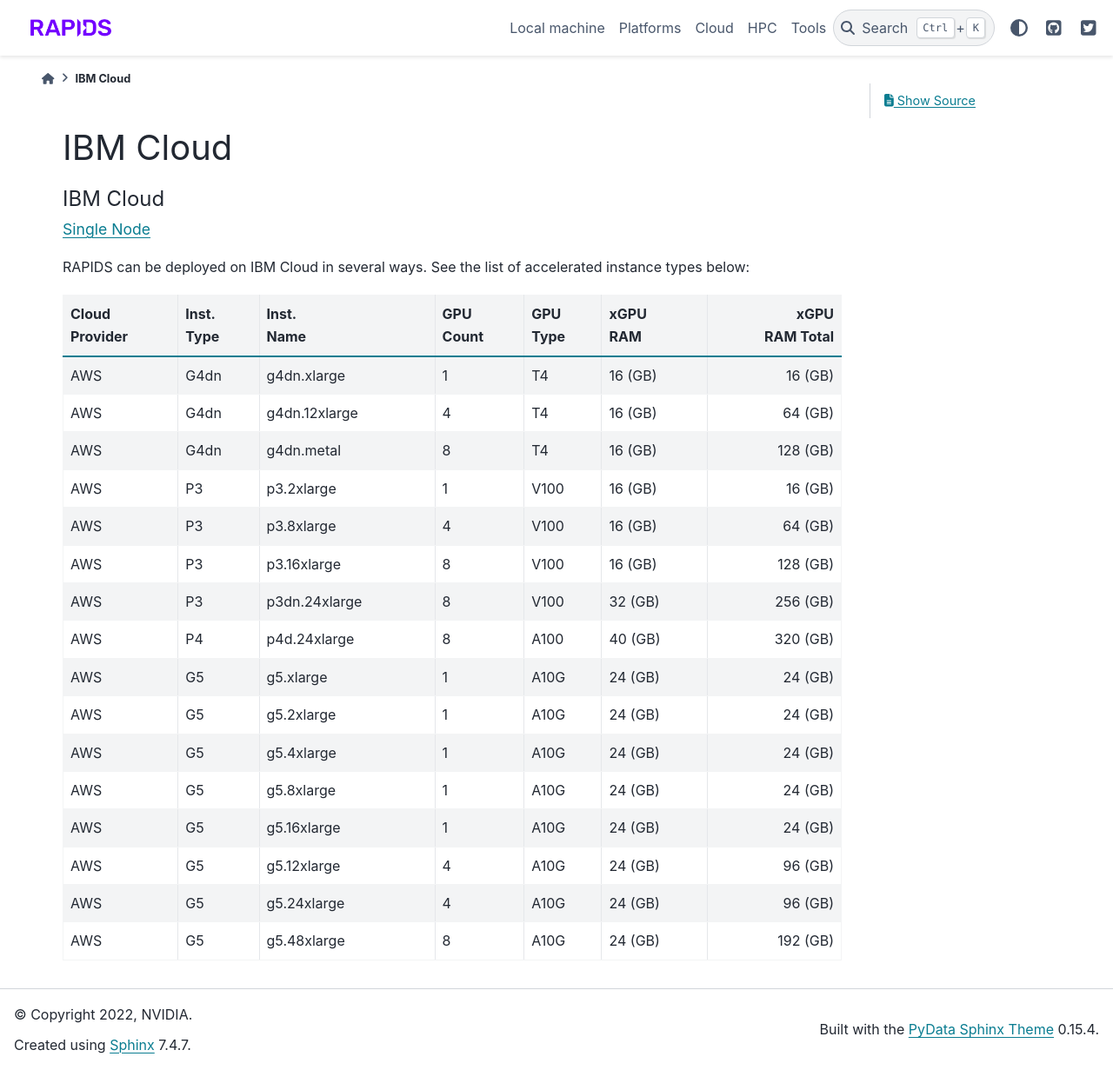
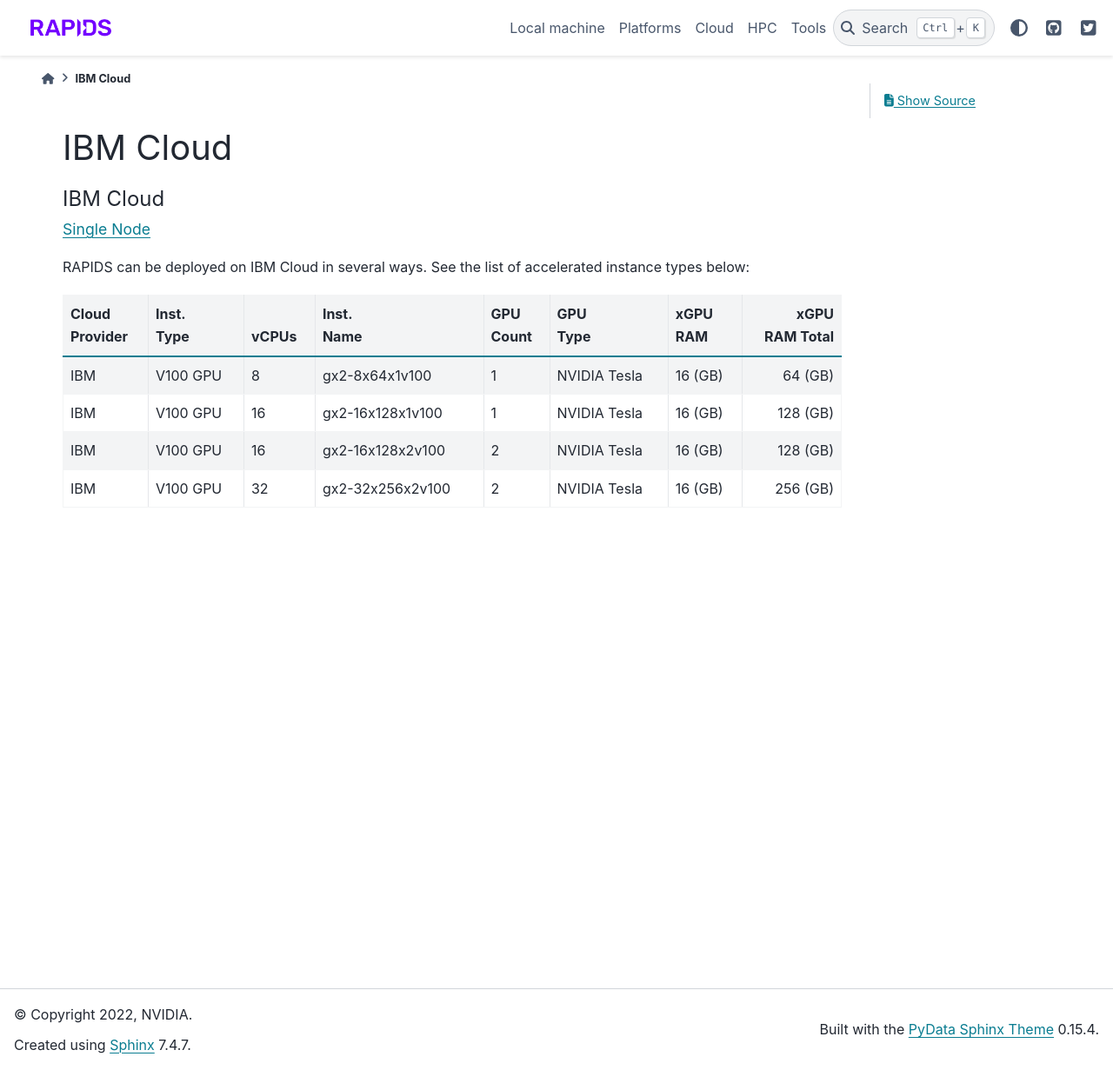
Before and after one commit to rapidsai/deployment, a Sphinx documentation site: the page built from source/cloud/IBM/index.md, in a window 1280 px wide and 1231 px high. Shown: the whole window at 87% size. Built offline with Sphinx 7.4.7 and the PyData theme 0.15.4, drawn with Linux system fonts in a browser that asks for light colours; pages that are not in the unit, such as notebooks, are missing from menus.

Commit message:
Update index.md

```diff
--- a/source/cloud/IBM/index.md
+++ b/source/cloud/IBM/index.md
@@ -12,21 +12,9 @@ iks
 RAPIDS can be deployed on IBM Cloud in several ways. See the
 list of accelerated instance types below:
 
-| Cloud <br> Provider | Inst. <br> Type | Inst. <br> Name | GPU <br> Count | GPU <br> Type | xGPU <br> RAM | xGPU <br> RAM Total |
-| :------------------ | --------------- | --------------- | -------------- | ------------- | ------------- | ------------------: |
-| AWS                 | G4dn            | g4dn\.xlarge    | 1              | T4            | 16 (GB)       |             16 (GB) |
-| AWS                 | G4dn            | g4dn\.12xlarge  | 4              | T4            | 16 (GB)       |             64 (GB) |
-| AWS                 | G4dn            | g4dn\.metal     | 8              | T4            | 16 (GB)       |            128 (GB) |
-| AWS                 | P3              | p3\.2xlarge     | 1              | V100          | 16 (GB)       |             16 (GB) |
-| AWS                 | P3              | p3\.8xlarge     | 4              | V100          | 16 (GB)       |             64 (GB) |
-| AWS                 | P3              | p3\.16xlarge    | 8              | V100          | 16 (GB)       |            128 (GB) |
-| AWS                 | P3              | p3dn\.24xlarge  | 8              | V100          | 32 (GB)       |            256 (GB) |
-| AWS                 | P4              | p4d\.24xlarge   | 8              | A100          | 40 (GB)       |            320 (GB) |
-| AWS                 | G5              | g5\.xlarge      | 1              | A10G          | 24 (GB)       |             24 (GB) |
-| AWS                 | G5              | g5\.2xlarge     | 1              | A10G          | 24 (GB)       |             24 (GB) |
-| AWS                 | G5              | g5\.4xlarge     | 1              | A10G          | 24 (GB)       |             24 (GB) |
-| AWS                 | G5              | g5\.8xlarge     | 1              | A10G          | 24 (GB)       |             24 (GB) |
-| AWS                 | G5              | g5\.16xlarge    | 1              | A10G          | 24 (GB)       |             24 (GB) |
-| AWS                 | G5              | g5\.12xlarge    | 4              | A10G          | 24 (GB)       |             96 (GB) |
-| AWS                 | G5              | g5\.24xlarge    | 4              | A10G          | 24 (GB)       |             96 (GB) |
-| AWS                 | G5              | g5\.48xlarge    | 8              | A10G          | 24 (GB)       |            192 (GB) |
+| Cloud <br> Provider | Inst. <br> Type |vCPUs | Inst. <br> Name  | GPU <br> Count | GPU <br> Type | xGPU <br> RAM | xGPU <br> RAM Total |
+| :------------------ | --------------- | ---- |----------------- | -------------- | ------------- | ------------- | ------------------: |
+| IBM                 | V100 GPU        | 8    | gx2-8x64x1v100   | 1              | NVIDIA Tesla  | 16 (GB)       |             64 (GB) |
+| IBM                 | V100 GPU        | 16   | gx2-16x128x1v100 | 1              | NVIDIA Tesla  | 16 (GB)       |            128 (GB) |
+| IBM                 | V100 GPU        | 16   | gx2-16x128x2v100 | 2              | NVIDIA Tesla  | 16 (GB)       |            128 (GB) |
+| IBM                 | V100 GPU        | 32   | gx2-32x256x2v100 | 2              | NVIDIA Tesla  | 16 (GB)       |            256 (GB) |
```
